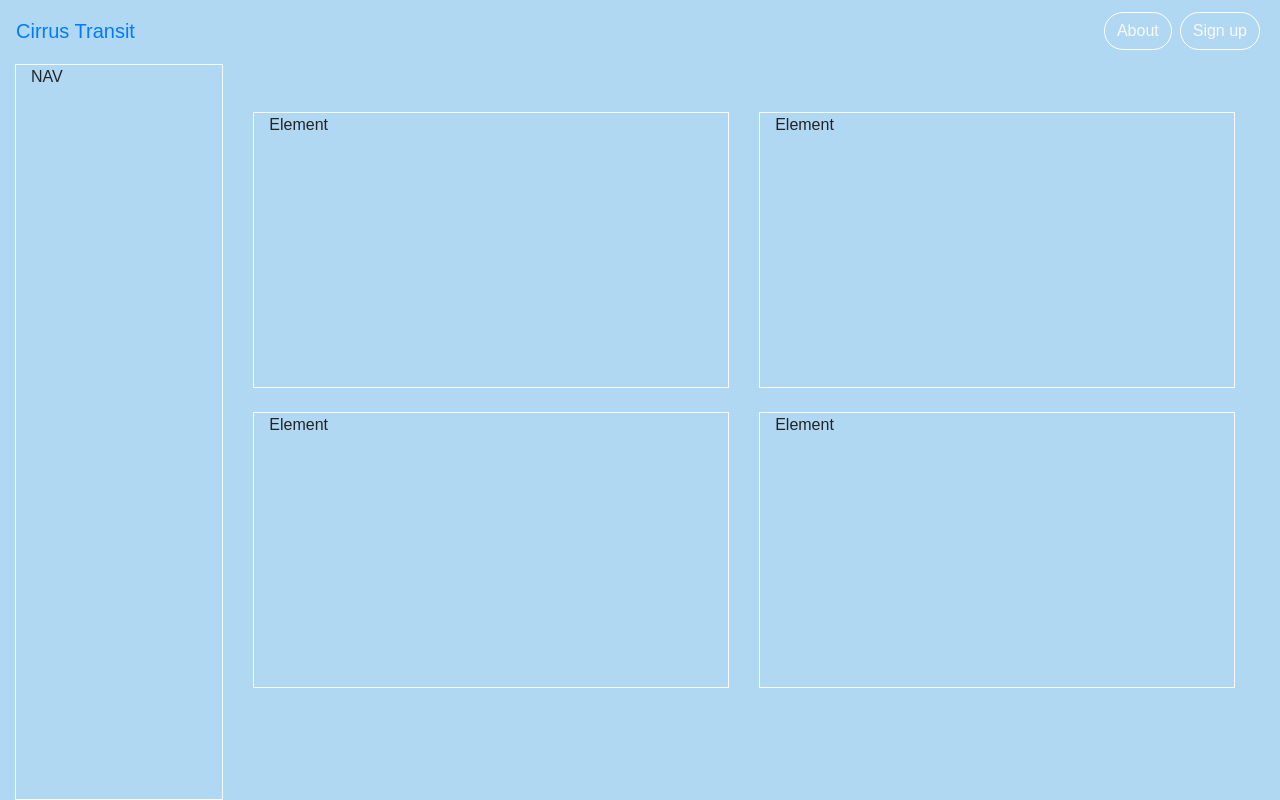
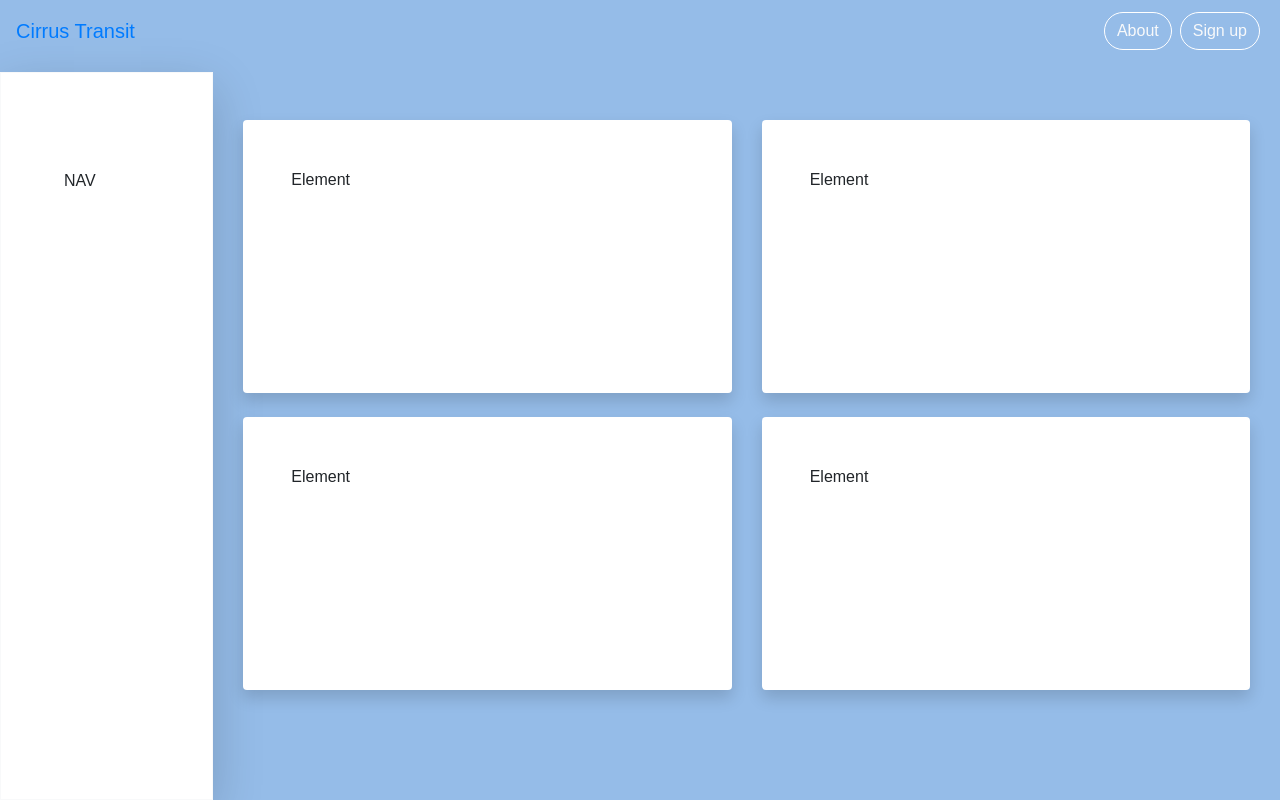
Before and after one commit to ashishchopra778/reducing-food-waste, a React (Create React App) app in the folder frontend/: page /dash-alerts in a window 1280 px wide. Built offline with nearby package versions, Linux system fonts and the light colour scheme.

Commit message:
Dashboard grid

```diff
--- a/frontend/src/App.css
+++ b/frontend/src/App.css
@@ -33,10 +33,9 @@
 }
 
 .Dash-bg {
-  background-color: #b1d8f2;
+  background-color: #95bce8;
   height: 100vh;
 }
-
 
 .sidenav {
   height: 100%;
--- a/frontend/src/components/pages/DashAlerts.js
+++ b/frontend/src/components/pages/DashAlerts.js
@@ -7,10 +7,9 @@ function DashAlerts() {
     <div className="Dash-bg">
       <Header/>
       <div class="container-fluid pt-5 h-100">
-        <div class="container-fluid pt-3 h-100">
-        <div class="row h-100">
-          <div class="col-2 border border-light h-100">
-            <div class="element">NAV</div>
+        <div class="row h-100 pt-4">
+          <div class="col-2 h-100 shadow-lg p-5 bg-white border border-light">
+            <div class="container-fluid mt-5">NAV</div>
           </div>
           <div class="col-10">
             <div class="container h-75 mt-5">
@@ -18,10 +17,10 @@ function DashAlerts() {
               <div class="col-12">
                 <div class="row h-100">
                   <div class="col-6">
-                    <div class="container border border-light h-100"> Element</div>
+                    <div class="container h-100 bg-white shadow p-5 rounded"> Element</div>
                   </div>
                   <div class="col-6">
-                    <div class="container border border-light h-100"> Element</div>
+                    <div class="container h-100 bg-white shadow p-5 rounded"> Element</div>
                   </div>
                 </div>
               </div>
@@ -30,18 +29,16 @@ function DashAlerts() {
               <div class="col-12">
                 <div class="row h-100">
                   <div class="col-6">
-                      <div class="container border border-light h-100"> Element</div>
+                      <div class="container h-100 bg-white shadow p-5 rounded"> Element</div>
                   </div>
                   <div class="col-6">
-                    <div class="container border border-light h-100"> Element</div>
+                    <div class="container h-100 bg-white shadow p-5 rounded"> Element</div>
                   </div>
                   </div>
                 </div>
             </div>
             </div>
           </div>
-
-        </div>
         </div>
       </div>
   </div>
```
